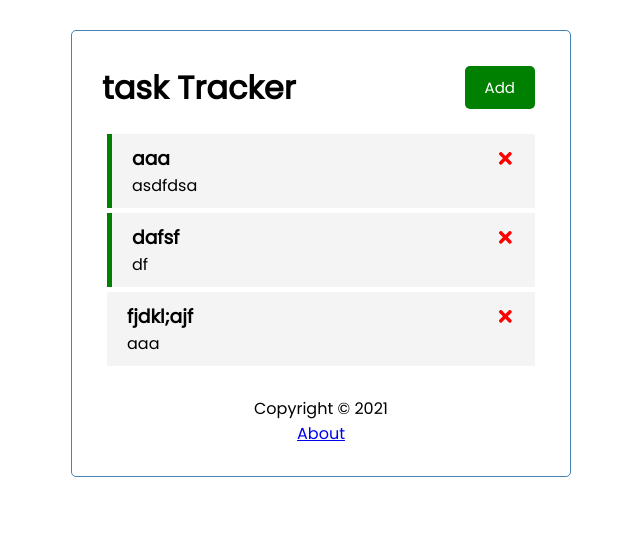
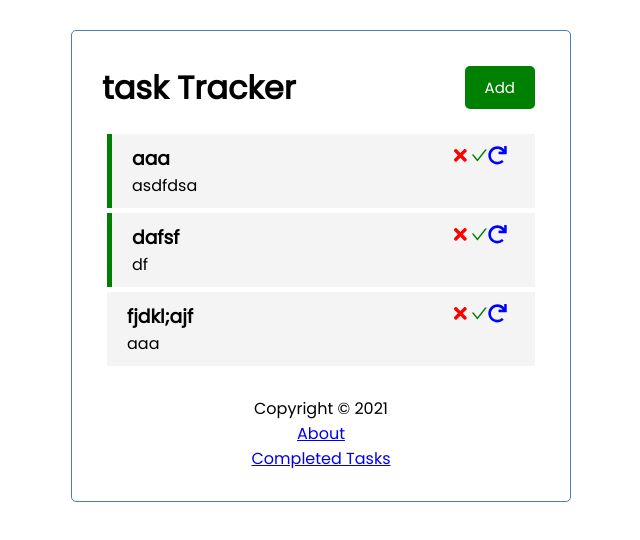
Before and after one commit to nori3506/task-tracker, a React (Create React App) app: page / in a window 1280 px wide. Shown: the top 540 px of the page, without its empty margins (319-959 px from the left). Built offline with nearby package versions, Linux system fonts and the light colour scheme; data requests are answered from the project's data file.

Commit message:
add completed page

```diff
--- a/db.json
+++ b/db.json
@@ -5,14 +5,14 @@
       "text": "aaa",
       "day": "asdfdsa",
       "reminder": true,
-      "status": "Processing"
+      "status": "active"
     },
     {
       "text": "dafsf",
       "day": "df",
       "reminder": true,
       "id": 4,
-      "status": "processing"
+      "status": "active"
     },
     {
       "text": "fjdkl;ajf",
--- a/src/App.js
+++ b/src/App.js
@@ -6,6 +6,7 @@ import Tasks from './components/Tasks'
 import AddTask from './components/AddTask'
 import Footer from './components/Footer'
 import About from './components/About'
+import Completed from './components/Completed'
 
 function App() {
   const [showAddTask, setShowAddTask] = useState(false)
@@ -67,6 +68,14 @@ function App() {
     setTasks([...tasks, data])
   }
 
+  const activeTask = async (task) => {
+
+  }
+
+  const completeTask = async (task) => {
+
+  }
+
   return (
     <Router>
       <div className="container">
@@ -74,11 +83,12 @@ function App() {
         <Route path='/' exact render={(props)=>(
           <>
             {showAddTask && <AddTask onAdd={ addTask } />}
-            {tasks.length > 0 ? <Tasks tasks={ tasks } onDelete={ deleteTask } onToggle={ toggleReminder } /> : "No Task to Show"}
+            {tasks.length > 0 ? <Tasks tasks={tasks} onDelete={deleteTask} onToggle={toggleReminder} onActive={ activeTask } onCheck={ completeTask } /> : "No Task to Show"}
           </>
         )}
         />
         <Route path='/about' component={ About } />
+        <Route path='/completed' component={ Completed } />
         <Footer />
       </div>
     </Router>
--- /dev/null
+++ b/src/components/Completed.js
@@ -0,0 +1,11 @@
+import React from 'react'
+
+const Completed = () => {
+  return (
+    <div>
+      <h1>aaa</h1>
+    </div>
+  )
+}
+
+export default Completed
--- a/src/components/Footer.js
+++ b/src/components/Footer.js
@@ -5,7 +5,10 @@ function footer() {
   return (
     <footer>
       <p>Copyright &copy; 2021</p>
-      <Link to="/about">About</Link>
+      < div className = "flexColumn" >
+        <Link to="/about">About</Link>
+        <Link to="/completed">Completed Tasks</Link>
+      </div>
     </footer>
   )
 }
--- a/src/components/Task.js
+++ b/src/components/Task.js
@@ -1,15 +1,28 @@
-import { FaTimes } from 'react-icons/fa'
+import { FaTimes, FaRedo } from 'react-icons/fa'
+import { AiOutlineCheck } from "react-icons/ai";
 
-const Task = ({ task, onDelete, onToggle }) => {
+
+const Task = ({ task, onDelete, onToggle, onActive, onCheck }) => {
   return (
     < div className={ `task ${ task.reminder ? 'reminder' : '' } `}
     onDoubleClick = {() => onToggle(task.id) }>
       <h3>
-        { task.text }{' '}
-        <FaTimes
-          style={{ color: 'red', cursor: 'pointer' }}
-          onClick={() => onDelete(task.id) }
-        />
+        {task.text}{' '}
+        <div className="icons">
+          <FaTimes
+            style={{ color: 'red', cursor: 'pointer' }}
+            onClick={() => onDelete(task.id)}
+            className = "space"
+          />
+          <AiOutlineCheck style={{ color: 'green', cursor: 'pointer' }}
+            onClick={() => onCheck(task.id) }
+          />
+          <FaRedo style={{ color: 'blue', cursor: 'pointer' }}
+            onClick={() => onActive(task.id)}
+            className = "space"
+           />
+        </div>
+
       </h3>
       <p>{ task.day }</p>
     </div>
--- a/src/components/Tasks.js
+++ b/src/components/Tasks.js
@@ -1,10 +1,10 @@
 import Task from './Task'
 
-const Tasks = ({ tasks, onDelete, onToggle }) => {
+const Tasks = ({ tasks, onDelete, onToggle, onActive, onCheck }) => {
   return (
     <>
       {tasks.map((task, index) => (
-        <Task key={ index } task = { task } onDelete = { onDelete } onToggle= { onToggle } />
+        <Task key={ index } task={ task } onDelete={ onDelete } onToggle={ onToggle } onActive={ onActive } onCheck={ onCheck }/>
       ))}
     </>
   )
--- a/src/index.css
+++ b/src/index.css
@@ -110,3 +110,12 @@ footer {
   margin-top: 30px;
   text-align: center;
 }
+
+.flexColumn {
+  display: flex;
+  flex-flow: column nowrap;
+}
+
+.icons{
+  margin: 0 .5rem;
+}
```
